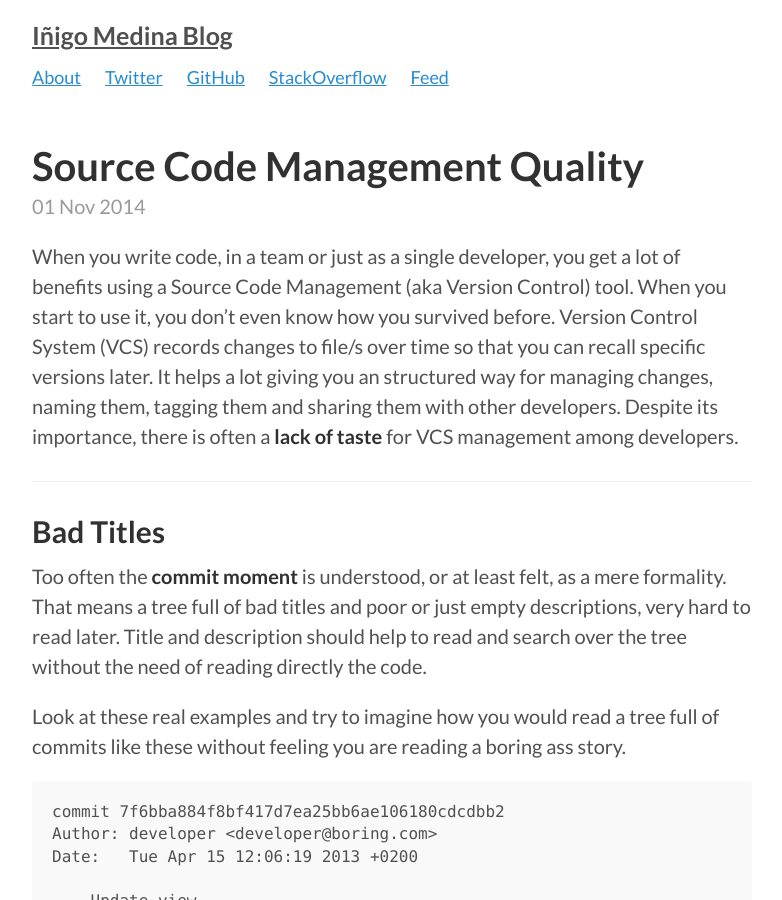
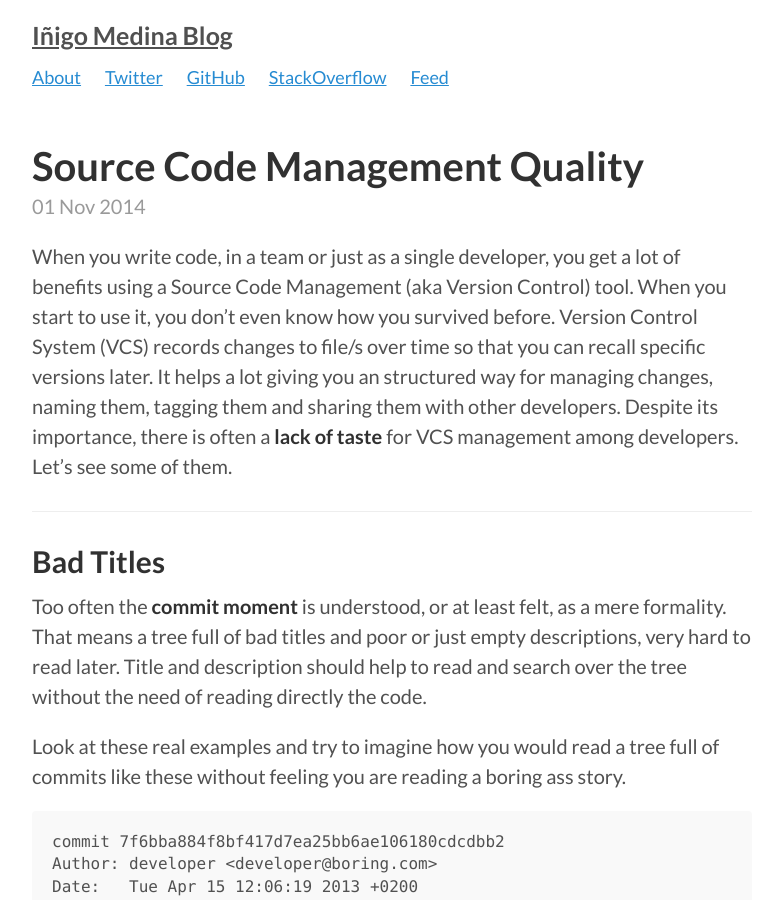
Before and after one commit to grosshat/grosshat.github.io, a Jekyll site: the page built from _posts/2014-11-1-source-code-management-quality.md, in a window 1280 px wide and 900 px high. Shown: the whole window, without its empty margins (248-1030 px from the left). Built offline with Jekyll 4.4.1, drawn with Linux system fonts in a browser that asks for light colours; Markdown is read by kramdown in place of the engine named in the settings; comment, search, counter and statistics services are not loaded.

Commit message:
Add action verb for introducing the main content.

```diff
--- a/_posts/2014-11-1-source-code-management-quality.md
+++ b/_posts/2014-11-1-source-code-management-quality.md
@@ -12,7 +12,7 @@ Control System (VCS) records changes to file/s over time so that you can recall
 specific versions later. It helps a lot giving you an structured way for
 managing changes, naming them, tagging them and sharing them with other
 developers. Despite its importance, there is often a **lack of taste** for VCS
-management among developers.
+management among developers. Let's see some of them.
 
 ---
 
```
